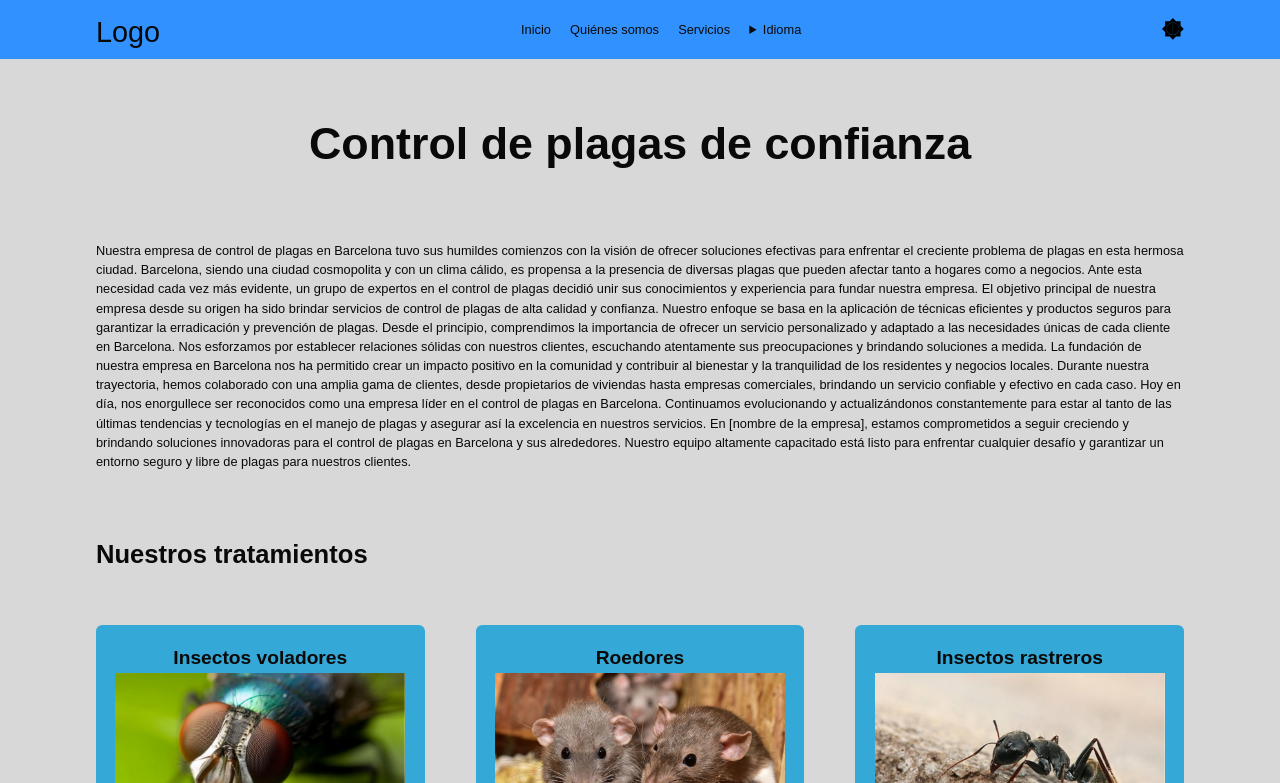
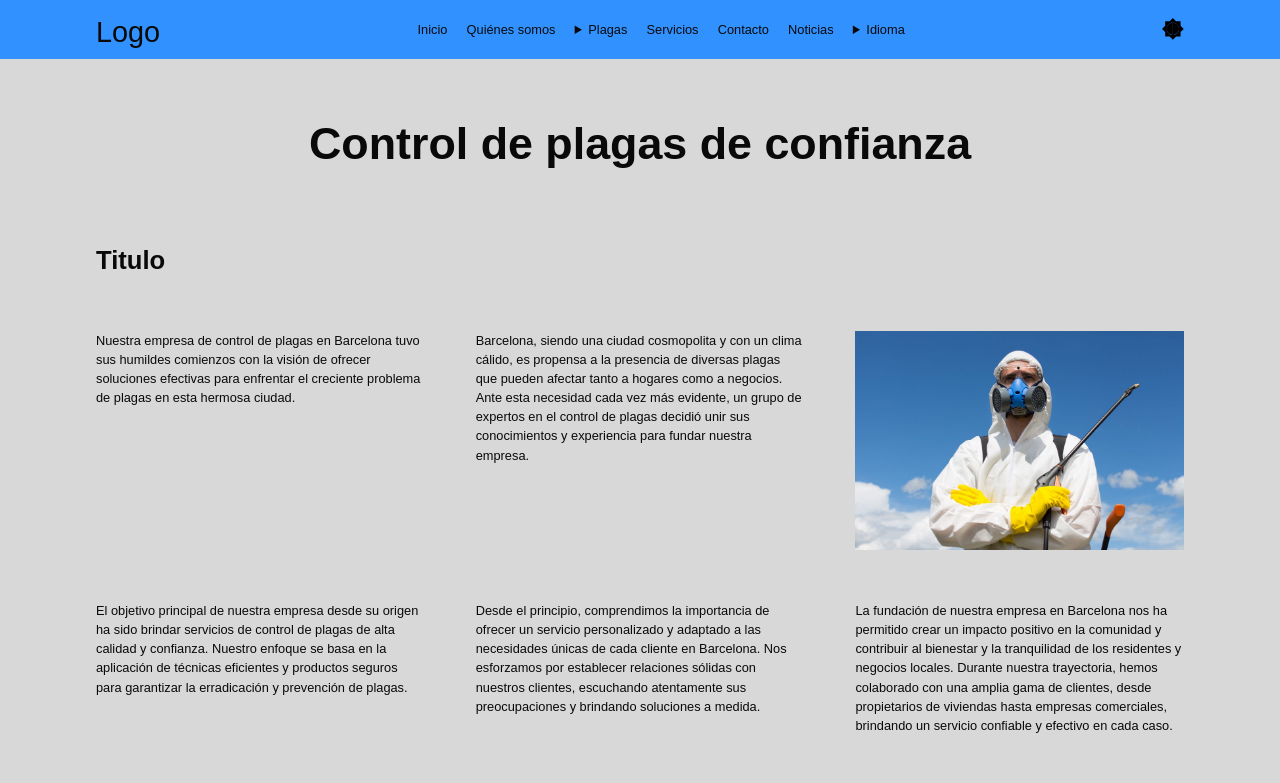
Before and after one commit to Designoper/plagas, a website: page index.html in a window 1280 px wide. Shown: the top 783 px of the page. Drawn offline with Linux system fonts and the light colour scheme.

Commit message:
Progress

```diff
--- a/index.html
+++ b/index.html
@@ -78,31 +78,34 @@
 
             <ul>
                 <li><a href="./" aria-current="page">Inicio</a></li>
-                <li><a href="./">Quiénes somos</a></li>
-                <li><a href="./">Servicios</a></li>
-
+                <li><a href="./quienes-somos">Quiénes somos</a></li>
+                <li>
+                    <details>
+                        <summary>Plagas</summary>
+                        <ul>
+                            <li><a>Insectos voladores</a></li>
+                            <li><a>Roedores</a></li>
+                            <li><a>Insectos rastreros</a></li>
+                            <li><a>Plagas de jardín</a></li>
+                            <li><a>Plagas de madera</a></li>
+                            <li><a>Català</a></li>
+                        </ul>
+                    </details>
+                </li>
+                <li><a>Servicios</a></li>
+                <li><a>Contacto</a></li>
+                <li><a>Noticias</a></li>
                 <li>
                     <details>
                         <summary>Idioma</summary>
                         <ul>
-                            <li><a href="./ca/" lang="ca" hreflang="ca">Català</a></li>
+                            <li><a lang="ca" hreflang="ca">Català</a></li>
                         </ul>
                     </details>
                 </li>
             </ul>
 
         </nav>
-
-        <!--
-        <ul popover id="a">
-            <li><a href="./ca/" lang="ca" hreflang="ca" aria-label="Català">CA</a></li>
-            <li><a href="./en/" lang="en" hreflang="en" aria-label="English">EN</a></li>
-        </ul>
-
-        <button type="button" id="hola" popovertarget="a">
-            <img src="./assets/img/svg/icono-idioma.svg">
-        </button> -->
-
 
         <details id="color-toggle">
             <summary aria-label="Cambiar modo de color">
@@ -131,69 +134,53 @@
 
         <h1>Control de plagas de confianza</h1>
 
-        <p>Nuestra empresa de control de plagas en Barcelona tuvo sus humildes comienzos con la visión de ofrecer
-            soluciones efectivas para enfrentar el creciente problema de plagas en esta hermosa ciudad.
-
-            Barcelona, siendo una ciudad cosmopolita y con un clima cálido, es propensa a la presencia de diversas
-            plagas que pueden afectar tanto a hogares como a negocios. Ante esta necesidad cada vez más evidente, un
-            grupo de expertos en el control de plagas decidió unir sus conocimientos y experiencia para fundar nuestra
-            empresa.
-
-            El objetivo principal de nuestra empresa desde su origen ha sido brindar servicios de control de plagas de
-            alta calidad y confianza. Nuestro enfoque se basa en la aplicación de técnicas eficientes y productos
-            seguros para garantizar la erradicación y prevención de plagas.
-
-            Desde el principio, comprendimos la importancia de ofrecer un servicio personalizado y adaptado a las
-            necesidades únicas de cada cliente en Barcelona. Nos esforzamos por establecer relaciones sólidas con
-            nuestros clientes, escuchando atentamente sus preocupaciones y brindando soluciones a medida.
-
-            La fundación de nuestra empresa en Barcelona nos ha permitido crear un impacto positivo en la comunidad y
-            contribuir al bienestar y la tranquilidad de los residentes y negocios locales. Durante nuestra trayectoria,
-            hemos colaborado con una amplia gama de clientes, desde propietarios de viviendas hasta empresas
-            comerciales, brindando un servicio confiable y efectivo en cada caso.
-
-            Hoy en día, nos enorgullece ser reconocidos como una empresa líder en el control de plagas en Barcelona.
-            Continuamos evolucionando y actualizándonos constantemente para estar al tanto de las últimas tendencias y
-            tecnologías en el manejo de plagas y asegurar así la excelencia en nuestros servicios.
-
-            En [nombre de la empresa], estamos comprometidos a seguir creciendo y brindando soluciones innovadoras para
-            el control de plagas en Barcelona y sus alrededores. Nuestro equipo altamente capacitado está listo para
-            enfrentar cualquier desafío y garantizar un entorno seguro y libre de plagas para nuestros clientes.</p>
-
         <!--
             MARK: SECTION 1
         -->
 
-        <!-- <section>
+        <section>
 
-            <h2></h2>
+        <h2>Titulo</h2>
 
-            <p>¡Bienvenidos a nuestra empresa de control de plagas!
+        <p>Nuestra empresa de control de plagas en Barcelona tuvo sus humildes comienzos con la visión de ofrecer
+            soluciones efectivas para enfrentar el creciente problema de plagas en esta hermosa ciudad.</p>
 
-                En [nombre de la empresa], nos especializamos en ofrecer soluciones integrales y efectivas para el
-                control y la erradicación de plagas. Contamos con un equipo de expertos altamente calificados y
-                comprometidos en brindar un servicio excepcional a nuestros clientes.
+        <p>Barcelona, siendo una ciudad cosmopolita y con un clima cálido, es propensa a la presencia de diversas
+        plagas que pueden afectar tanto a hogares como a negocios. Ante esta necesidad cada vez más evidente, un
+        grupo de expertos en el control de plagas decidió unir sus conocimientos y experiencia para fundar nuestra
+        empresa.</p>
 
-                Sabemos lo importante que es mantener un ambiente seguro y libre de plagas tanto en los hogares como en
-                los espacios comerciales. Por eso, utilizamos métodos y técnicas comprobadas, así como productos de alta
-                calidad, para garantizar una solución eficaz y duradera.
+        <img src="./assets/img/inicio/public/prevención-y-control-de-plagas-y-enfermedades.jpg" alt="image-alt" width=""
+            height="">
 
-                Nuestro enfoque se basa en la prevención, la educación y la atención personalizada. Trabajamos
-                estrechamente con nuestros clientes para entender sus necesidades y ofrecerles las mejores soluciones
-                adaptadas a su situación. Ya sea que necesite controlar una infestación existente o implementar medidas
-                preventivas, estamos aquí para ayudarle.
+        <p>El objetivo principal de nuestra empresa desde su origen ha sido brindar servicios de control de plagas
+        de
+        alta calidad y confianza. Nuestro enfoque se basa en la aplicación de técnicas eficientes y productos
+        seguros para garantizar la erradicación y prevención de plagas.</p>
 
-                En [nombre de la empresa], nos enorgullece ser una empresa confiable y responsable. Cumplimos con todas
-                las normativas y regulaciones vigentes en cuanto al uso de productos químicos y adoptamos prácticas
-                eco-amigables siempre que sea posible.
+        <p>Desde el principio, comprendimos la importancia de ofrecer un servicio personalizado y adaptado a las
+        necesidades únicas de cada cliente en Barcelona. Nos esforzamos por establecer relaciones sólidas con
+        nuestros clientes, escuchando atentamente sus preocupaciones y brindando soluciones a medida.</p>
 
-                No permita que las plagas se apoderen de su vida o su negocio. Confíe en nosotros para brindarle un
-                servicio de control de plagas confiable y profesional. ¡Contáctenos hoy mismo para obtener una consulta
-                gratuita y poner fin a sus problemas de plagas de una vez por todas!
+        <p>La fundación de nuestra empresa en Barcelona nos ha permitido crear un impacto positivo en la comunidad y
+        contribuir al bienestar y la tranquilidad de los residentes y negocios locales. Durante nuestra trayectoria,
+        hemos colaborado con una amplia gama de clientes, desde propietarios de viviendas hasta empresas
+        comerciales, brindando un servicio confiable y efectivo en cada caso.</p>
 
-                ¡Estamos a su servicio y listos para ayudarle!</p>
+        <img src="./assets/img/inicio/public/prevencion-plagas-restaurantes-galicia-plagoo.jpg" alt="image-alt" width=""
+        height="">
 
-        </section> -->
+        <p>Hoy en día, nos enorgullece ser reconocidos como una empresa líder en el control de plagas en Barcelona.
+        Continuamos evolucionando y actualizándonos constantemente para estar al tanto de las últimas tendencias y
+        tecnologías en el manejo de plagas y asegurar así la excelencia en nuestros servicios.</p>
+
+        <p>En [nombre de la empresa], estamos comprometidos a seguir creciendo y brindando soluciones innovadoras para
+        el control de plagas en Barcelona y sus alrededores. Nuestro equipo altamente capacitado está listo para
+        enfrentar cualquier desafío y garantizar un entorno seguro y libre de plagas para nuestros clientes.</p>
+
+    </section>
+
+
 
         <!--
             MARK: SECTION 2
@@ -268,18 +255,6 @@
 
         </section>
 
-        <!--
-            MARK: SECTION 3
-        -->
-
-        <section>
-
-            <h2></h2>
-
-            <p></p>
-
-        </section>
-
     </main>
 
     <!--
```
Also changed, not shown: quienes-somos.html (added, +30 -0 lines).
